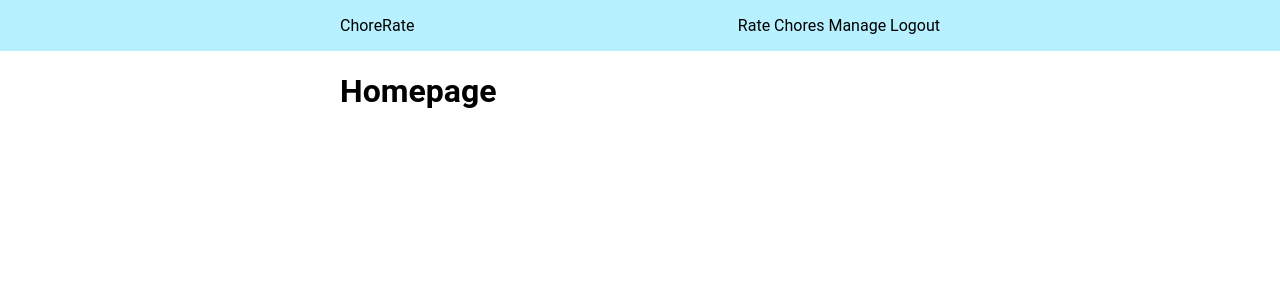
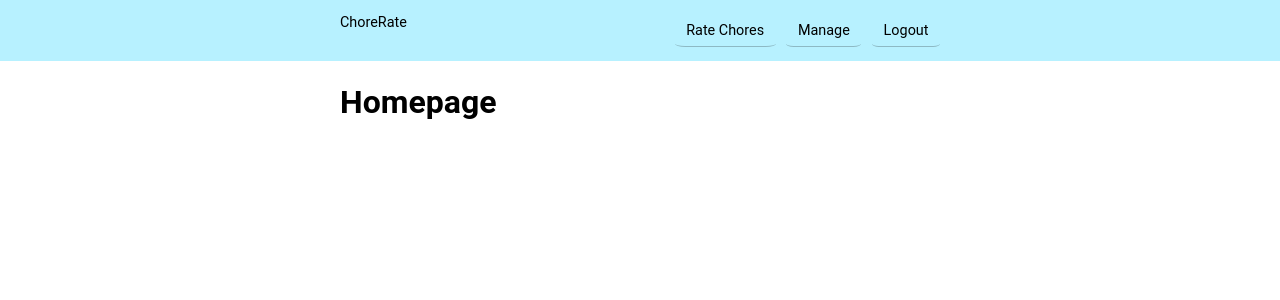
Before and after one commit to avabellaw/ChoreRate, a Flask app: page / in a window 1280 px wide. Shown: the top 300 px of the page. Run offline with Flask 3, Linux system fonts and the light colour scheme; the visitor is signed in with stand-in values (Sample User, id 1).

Commit message:
style: Nav-links hover effect + hide unless logged in

```diff
--- a/chorerate/static/css/styles.css
+++ b/chorerate/static/css/styles.css
@@ -9,6 +9,7 @@ body {
 #navbar {
     padding: 1em 0.5em;
     background: #b7f1ff;
+    font-size: 0.9em;
 }
 
 #navbar p {
@@ -30,16 +31,39 @@ body {
     justify-content: space-between;
 }
 
+#nav-container a {
+    display: inline-block;
+}
+
+#nav-links a {
+    padding: 0.3em 0.5em;
+    border-radius: 10%;
+    border-bottom: 1px solid #0000003b;
+}
+
+#nav-links a:hover {
+    transform: scale(1.001);
+    border-color: #000000a4;
+}
+
 /* GENERAL */
 
 .container {
-    display: flex;
     max-width: 98vw;
     margin: auto;
+}
+
+main {
+    margin-top: 0.5em;
 }
 
 @media screen and (min-width: 768px) {
     .container {
         max-width: 600px;
     }
+
+    #nav-links a {
+        padding: 0.5em 0.8em;
+        margin-left: 0.5em;
+    }
 }
--- a/chorerate/templates/base.html
+++ b/chorerate/templates/base.html
@@ -16,20 +16,25 @@
                     <div id="logo">
                         <a href="{{ url_for('homepage') }}">
                             <p>ChoreRate</p>
-
                         </a>
                     </div>
+                    {% if current_user.is_authenticated %}
                         <div id="nav-links">
                             <a href="">Rate Chores</a>
                             <a href="">Manage</a>
                             <a href="{{ url_for('logout') }}">Logout</a>
                         </div>
+                    {% endif %}
                 </div>
             </div>
         </div>
     </nav>
 
+    <main>
+        <div class="container">
             {% block content %}{% endblock %}
+        </div>
+    </main>
 </body>
 
 </html>
```
Lines whose indentation alone changed are shown as unchanged.
